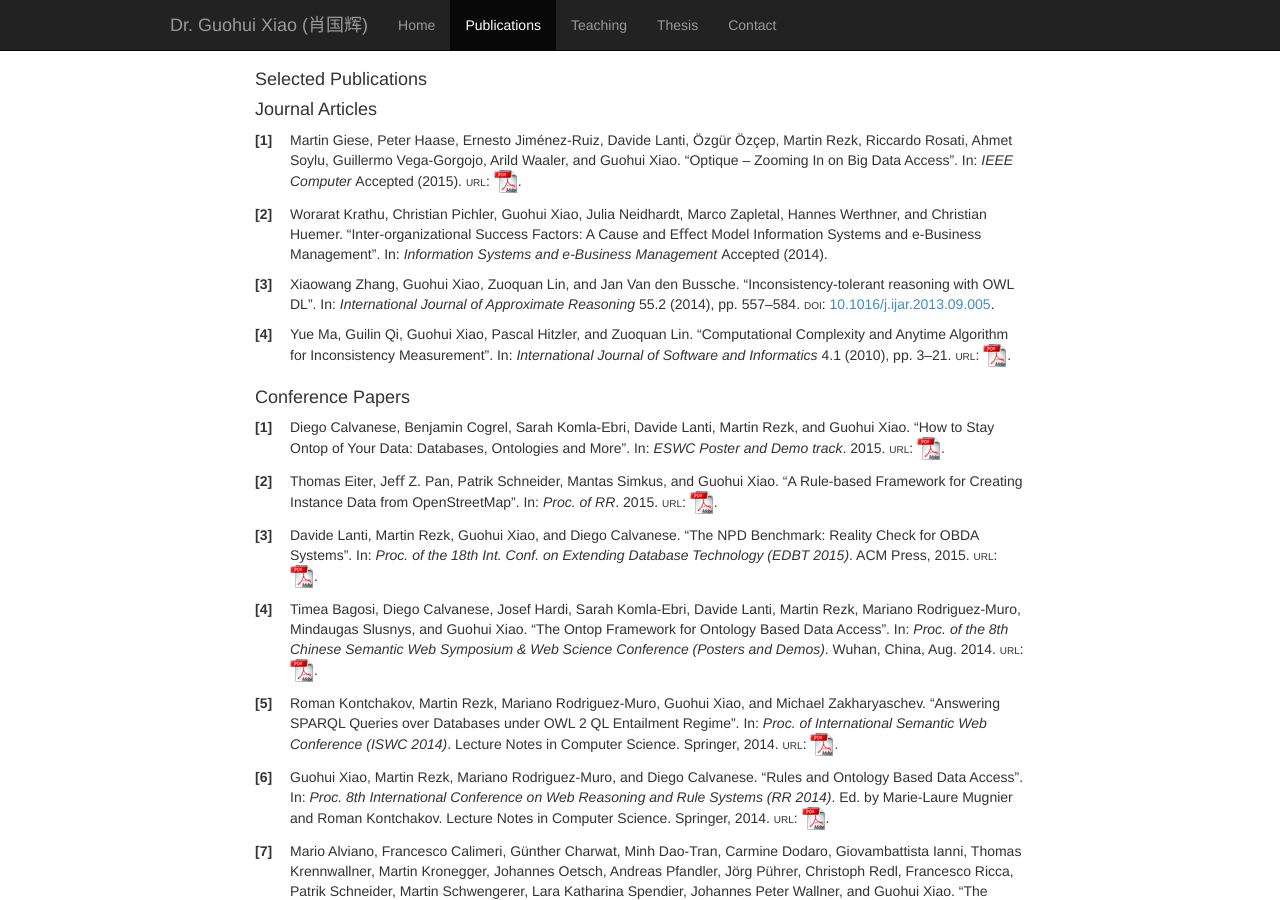
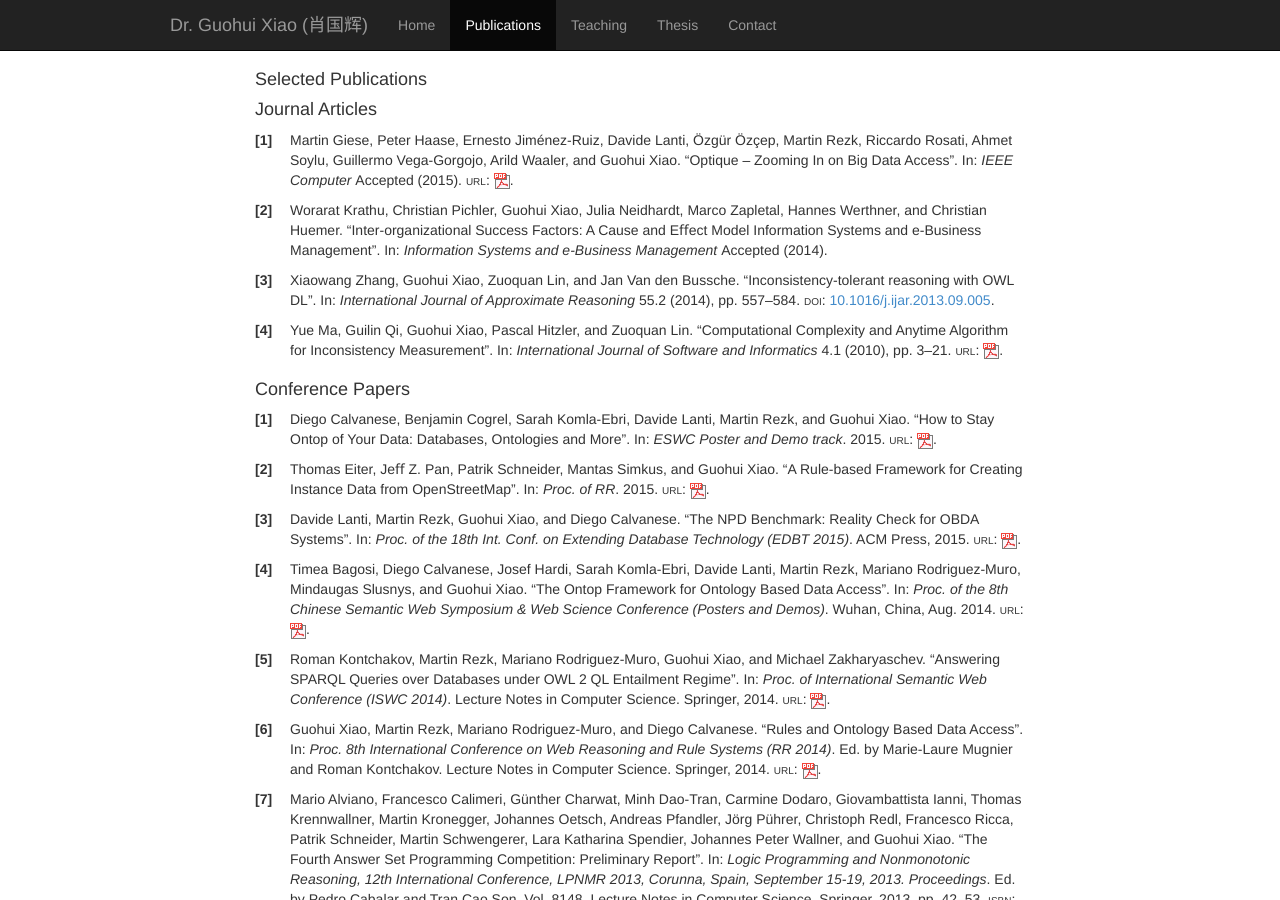
Before and after one commit to ghxiao/ghxiao.github.io, a Jekyll site: the page built from publications.html, in a window 1280 px wide and 900 px high. Built offline with Jekyll 4.4.1, drawn with Linux system fonts in a browser that asks for light colours; nearby versions of some CDN libraries; Markdown is read by kramdown in place of the engine named in the settings.

Commit message:
smaller pdf icon

```diff
--- a/_layouts/default.html
+++ b/_layouts/default.html
@@ -8,8 +8,7 @@
     <meta name="author" content="">
     <link rel="shortcut icon" href="/docs-assets/ico/favicon.png">
 
-
-     <title>{{ page.title }}</title>
+    <title>{{ page.title }}</title>
 
     <!-- Bootstrap core CSS -->
     <link href="/dist/css/bootstrap.css" rel="stylesheet">
@@ -17,7 +16,7 @@
     <!-- Custom styles for this template -->
     <link href="starter-template.css" rel="stylesheet">
 
-
+    <script src="https://code.jquery.com/jquery-1.10.2.min.js"></script>
     <!-- HTML5 shim and Respond.js IE8 support of HTML5 elements and media queries -->
     <!--[if lt IE 9]>
     <script src="https://oss.maxcdn.com/libs/html5shiv/3.7.0/html5shiv.js"></script>
@@ -80,14 +79,8 @@
 <!-- Bootstrap core JavaScript
 ================================================== -->
 <!-- Placed at the end of the document so the pages load faster -->
-<script src="https://code.jquery.com/jquery-1.10.2.min.js"></script>
+
 <script src="../../dist/js/bootstrap.min.js"></script>
-
-<script>
-    $( document ).ready(function() {
-        $(".cmtt-10").replaceWith('<img src="images/pdf-icon-24x24.png" />')
-    })
-</script>
 
 <script>
   (function(i,s,o,g,r,a,m){i['GoogleAnalyticsObject']=r;i[r]=i[r]||function(){
--- a/publications.html
+++ b/publications.html
@@ -5,5 +5,11 @@ slug: publications
 permalink: publications.html
 ---
 
+<script>
+    $( document ).ready(function() {
+        $(".cmtt-10").replaceWith('<img src="images/pdf-icon-16x16.gif" />')
+    })
+</script>
+
 
 {% include pub_body.html %}
```
Also changed, not shown: images/pdf-icon-16x16.gif (added).
